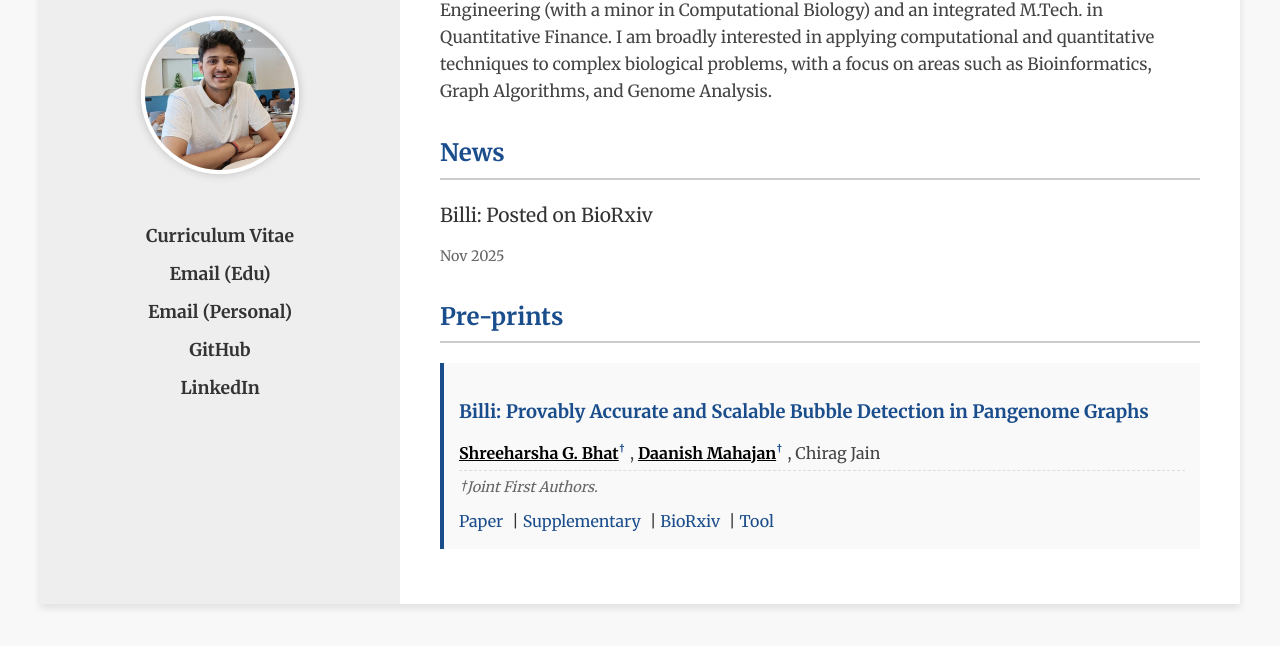
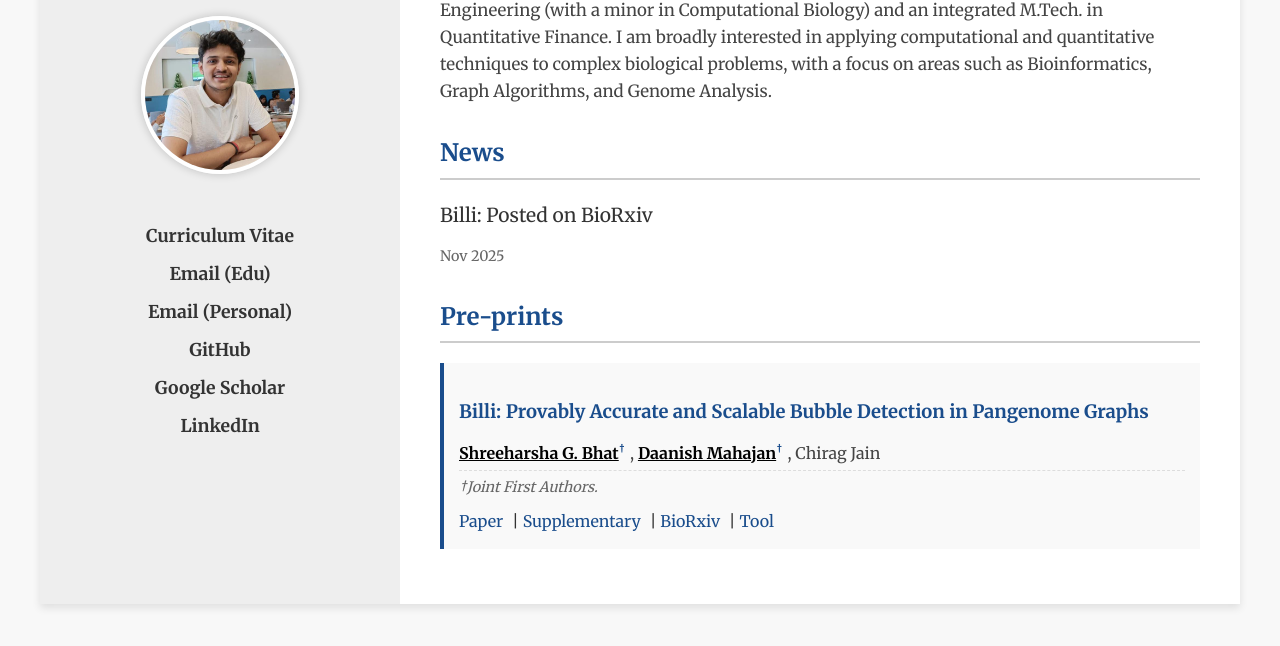
Before and after one commit to Shreeharsha-BE21B037/Shreeharsha-BE21B037.github.io, a plain HTML site: page index.html in a window 1280 px wide. Shown: the part 110-756 px from the top of the page. Drawn offline with Linux system fonts and the light colour scheme.

Commit message:
Update index.html

```diff
--- a/index.html
+++ b/index.html
@@ -24,6 +24,7 @@
                 <p><a href="mailto:be21b037@smail.iitm.ac.in">Email (Edu)</a></p>
                 <p><a href="mailto:shreeharshagbhat@gmail.com">Email (Personal)</a></p>
                 <p><a href="https://github.com/Shreeharsha-BE21B037" target="_blank">GitHub</a></p>
+                <p><a href="https://scholar.google.com/citations?user=tX9KdW0AAAAJ&hl=en&oi=ao" target="_blank">Google Scholar</a></p>
                 <p><a href="https://www.linkedin.com/in/shreeharsha-g-bhat-77560223a?lipi=urn%3Ali%3Apage%3Ad_flagship3_profile_view_base_contact_details%3BihRGIYs7TBy1%2FdgfTguucg%3D%3D" target="_blank">LinkedIn</a></p>
             </nav>
         </div>
```
